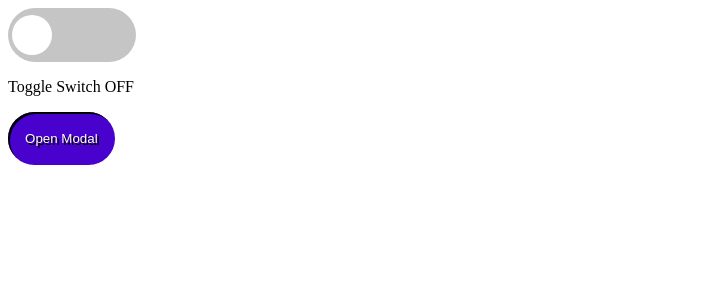
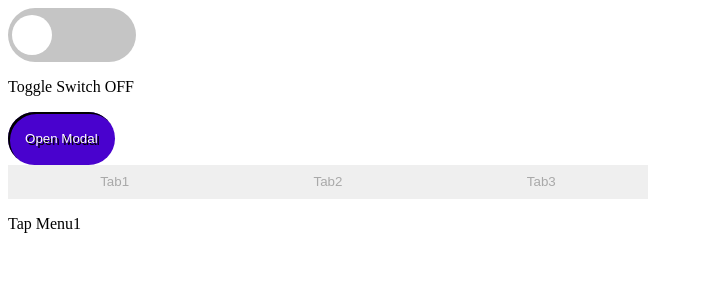
Before and after one commit to SpearJin/react_web_feature, a React (Create React App) app: page / in a window 1280 px wide. Shown: the top 300 px of the page, without its empty margins (0-703 px from the left). Built offline with nearby package versions, Linux system fonts and the light colour scheme.

Commit message:
tab 기능 구현

```diff
--- a/src/app.jsx
+++ b/src/app.jsx
@@ -1,11 +1,13 @@
 import React from 'react';
 import Modal from './components/modal/modal';
+import Tab from './components/tab/tab';
 import Toggle from './components/toggle/toggle';
 
 const App = (props) => (
   <div>
     <Toggle />
     <Modal />
+    <Tab />
   </div>
 );
 
--- /dev/null
+++ b/src/components/tab/tab.css
@@ -0,0 +1,15 @@
+.tab_categories {
+}
+
+.tab_btn {
+  width: 16em;
+  height: 2.5em;
+  border: transparent;
+  color: darkgray;
+  cursor: pointer;
+}
+
+.tab_btn.active {
+  background-color: #4902ce;
+  color: #fff;
+}
--- /dev/null
+++ b/src/components/tab/tab.jsx
@@ -0,0 +1,62 @@
+import React, { useRef, useState } from 'react';
+import './tab.css';
+
+const Tab1 = <p>Tap Menu1</p>;
+const Tab2 = <p>Tap Menu2</p>;
+const Tab3 = <p>Tap Menu3</p>;
+
+const Tab = () => {
+  const [renderPage, setRenderPage] = useState(Tab1);
+  const tabCategories = useRef(null);
+  let page = useRef(null);
+
+  const onClickTab = (e) => {
+    const target = e.target;
+    if (target.nodeName !== 'BUTTON') {
+      return;
+    }
+    const categories = [...tabCategories.current.children];
+    categories.forEach((category) => {
+      if (target === category) {
+        category.classList.add('active');
+      } else {
+        category.classList.remove('active');
+      }
+    });
+    page.current = target.className.split(' ')[1];
+    randerCategory();
+  };
+
+  const randerCategory = () => {
+    switch (page.current) {
+      case 'tab1': {
+        setRenderPage(Tab1);
+        break;
+      }
+      case 'tab2': {
+        setRenderPage(Tab2);
+        break;
+      }
+      case 'tab3': {
+        setRenderPage(Tab3);
+        break;
+      }
+      default: {
+        throw new Error('Not known tab of category');
+      }
+    }
+  };
+
+  return (
+    <div className='tab'>
+      <div className='tab_categories' ref={tabCategories} onClick={onClickTab}>
+        <button className='tab_btn tab1'>Tab1</button>
+        <button className='tab_btn tab2'>Tab2</button>
+        <button className='tab_btn tab3'>Tab3</button>
+      </div>
+      <div>{renderPage}</div>
+    </div>
+  );
+};
+
+export default Tab;
```
